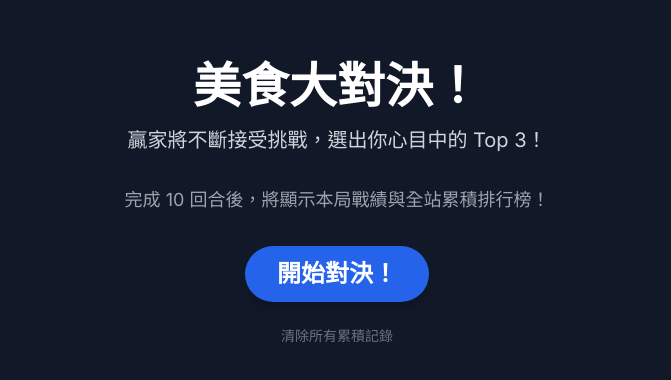
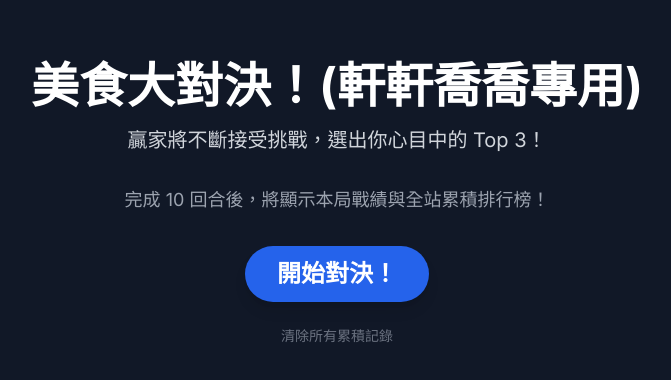
Before and after one commit to EgoTsai/ego_family, a plain HTML site: page index.html in a window 1280 px wide. Shown: the part 196-576 px from the top of the page, without its empty margins (303-974 px from the left). Drawn offline with nearby package versions, Linux system fonts and the light colour scheme.

Commit message:
Update index.html

```diff
--- a/index.html
+++ b/index.html
@@ -34,7 +34,7 @@
 
        <!-- 歡迎畫面 -->
        <div id="welcome-screen">
-           <h1 class="text-4xl md:text-5xl font-bold mb-4">美食大對決！</h1>
+           <h1 class="text-4xl md:text-5xl font-bold mb-4">美食大對決！(軒軒喬喬專用) </h1>
            <p class="text-xl text-gray-300 mb-8">贏家將不斷接受挑戰，選出你心目中的 Top 3！</p>
            <p class="text-lg text-gray-400 mb-8">完成 10 回合後，將顯示本局戰績與全站累積排行榜！</p>
            <button id="start-button" class="bg-blue-600 hover:bg-blue-700 text-white font-bold py-3 px-8 rounded-full text-2xl shadow-lg transition duration-300">
```
